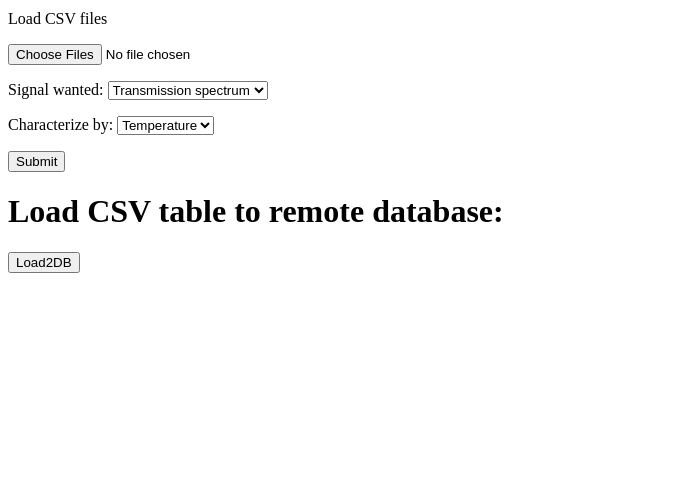
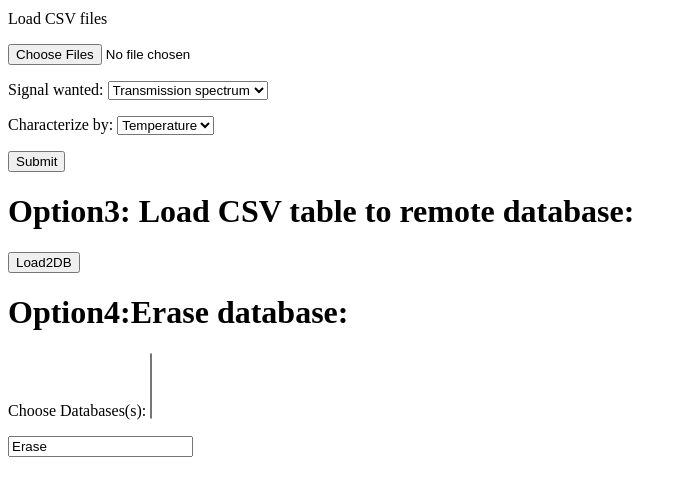
Before and after one commit to ErikaSilvaAlvarado/TxApiRest, a Flask app: page / in a window 1280 px wide. Shown: the part 254-750 px from the top of the page, without its empty margins (0-687 px from the left). Run offline with Flask 2, Linux system fonts and the light colour scheme.

Commit message:
agruegué opcion para borrar base de datos

```diff
--- a/app.py
+++ b/app.py
@@ -104,6 +104,8 @@
 
     """
     #para borar tablas
+    engine = create_engine("mysql+pymysql://b9b5c80ea73822:f09bb1f5@us-cdbr-east-06.cleardb.net/heroku_a5313fa6d44ab5f")
+    #engine = create_engine("mysql+pymysql://esilva:Cr1st0_R3y@localhost/MZI_SCF_fatt")
     engine.execute("DROP table IF EXISTS Tx_curv_inc2")
     engine.execute("DROP table IF EXISTS Tx_curv_dec2")
     engine.execute("DROP table IF EXISTS Tx_temp_inc2")
@@ -159,7 +161,7 @@
                 else:
                     direction='dec'
             elif i=='EDFA.CSV':
-                prefix='tx'
+                #prefix='tx'
                 dfEDFA = pd.read_csv('EDFA.CSV', header=22, names=["xEDFA", "yEDFA"])
         if prefix=='tx':
             df = fu.CreateTxDataFrame(filepath, dfEDFA, dfParam)  # require EDFA and fileName
@@ -186,8 +188,8 @@
 
 
 def gm(paramStr,xRange,dx, flagLgd,table_name):
-    engine = create_engine("mysql+pymysql://b9b5c80ea73822:f09bb1f5@us-cdbr-east-06.cleardb.net/heroku_a5313fa6d44ab5f")
-    #engine = create_engine("mysql+pymysql://esilva:Cr1st0_R3y@localhost/MZI_SCF_fatt")
+    #engine = create_engine("mysql+pymysql://b9b5c80ea73822:f09bb1f5@us-cdbr-east-06.cleardb.net/heroku_a5313fa6d44ab5f")
+    engine = create_engine("mysql+pymysql://esilva:Cr1st0_R3y@localhost/MZI_SCF_fatt")
     df1 = pd.read_sql_table(table_name,con=engine)
     basedir = os.path.abspath(os.path.dirname(__file__))
     filepath = os.path.join(basedir, app.config['UPLOAD_FOLDER'])
@@ -203,6 +205,19 @@
     #return dataJSON, layoutJSON, nameFig
     return graphJSON,nameFig
 
+@app.route("/erase_table", methods=['POST', 'GET'])
+def eraseTable():
+    table_name = request.form['erase_db']
+    # para borrar tabla
+    engine = create_engine("mysql+pymysql://b9b5c80ea73822:f09bb1f5@us-cdbr-east-06.cleardb.net/heroku_a5313fa6d44ab5f")
+    #engine = create_engine("mysql+pymysql://esilva:Cr1st0_R3y@localhost/MZI_SCF_fatt")
+    engine.execute("DROP table IF EXISTS table_name")
+    inspector = inspect(engine)
+    table_names = inspector.get_table_names()
+    #for table_name in table_names:
+    #    print(f"Table:{table_name}")
+    # renderizamos la plantilla "index.html"
+    return render_template('index.html',table_names=table_names)
 
 if __name__ == '__main__':
     # Iniciamos la aplicación
--- a/templates/index.html
+++ b/templates/index.html
@@ -49,10 +49,30 @@
     </form>
 
 
-    <p><h1> Load CSV table to remote database:</h1></p>
+    <p><h1> Option3: Load CSV table to remote database:</h1></p>
     <form action="/csvtables2db" method="POST" enctype="multipart/form-data">
     <p><input type="submit" value="Load2DB"></p>
     </form>
 
+ <p><h1> Option4:Erase database:</h1></p>
+    <form name="form_erase" action="/erase_table" method="POST" >
+    <label for="erase_db">Choose Databases(s):</label>
+            <select name='erase_db' id="erase_db" multiple >
+            </select>
+                <script>
+                    var select = document.getElementById("erase_db");
+                    var options = {{table_names|safe}};
+                    for(var i = 0; i < options.length; i++) {
+                        var opt = options[i];
+                        var el = document.createElement("option");
+                        el.textContent = opt;
+                        el.value = opt;
+                        select.appendChild(el);
+                    }
+                </script>
+        <br>
+        <p><input type="erase" value="Erase"></p>
+     </form>
+
  </body>
 </html>
```
